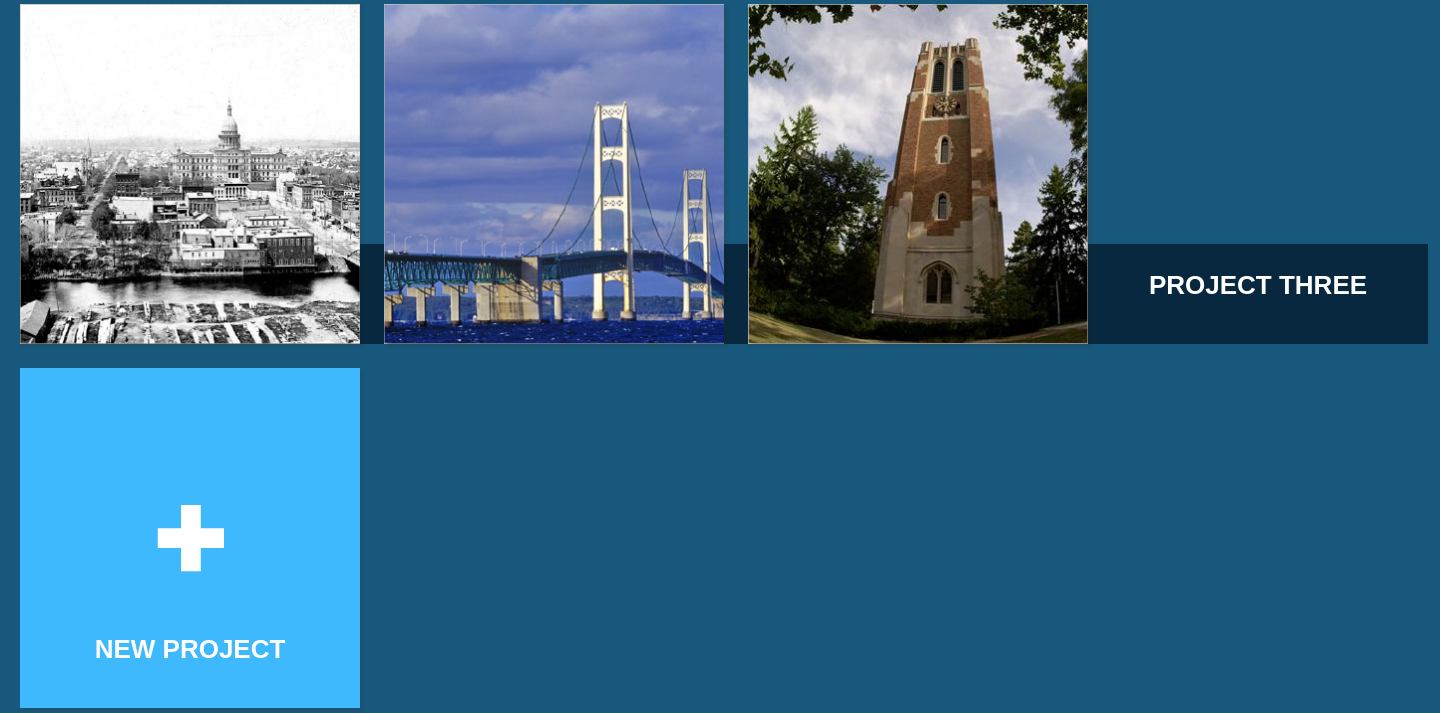
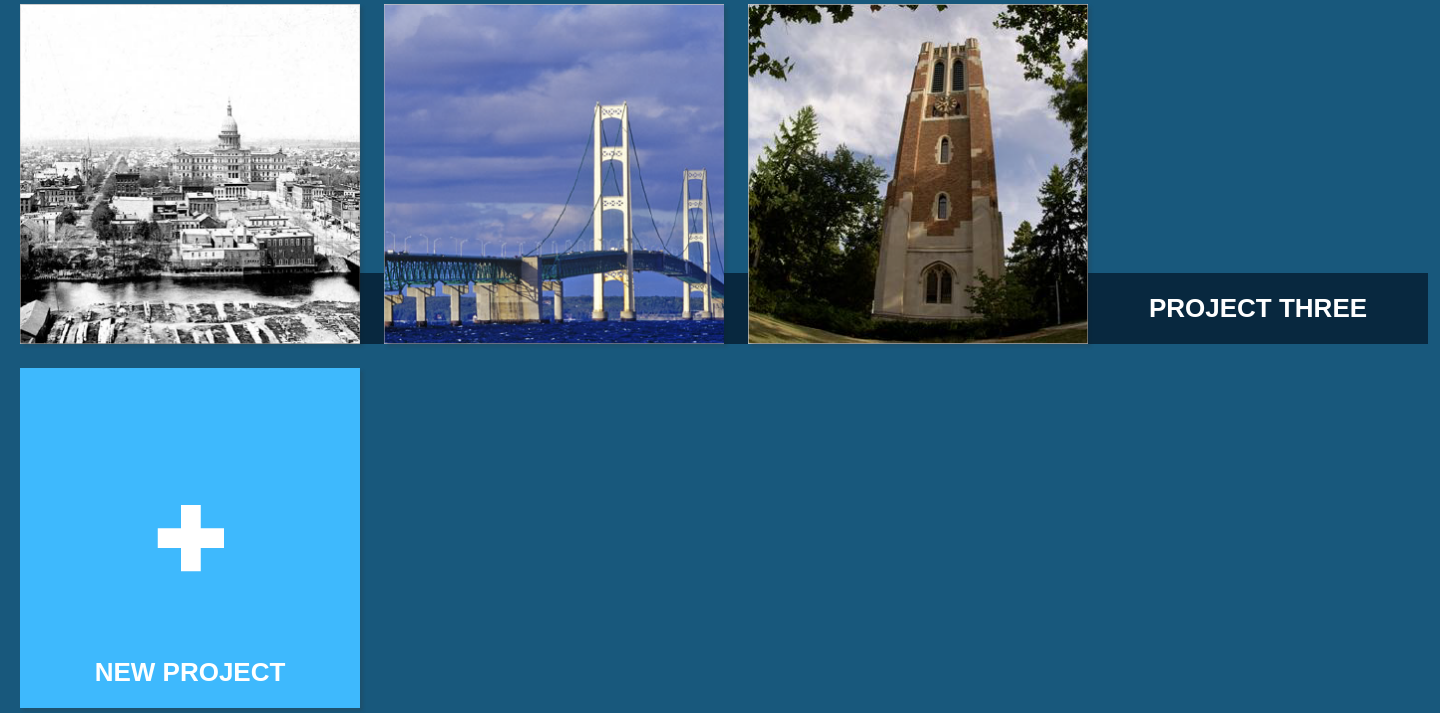
Before and after one commit to MSU-DHI-Lab/mbira-plugin, a PHP site: page /project_all.php in a window 1440 px wide. Shown: the part 91-804 px from the top of the page. Run offline with PHP 8.4, Linux system fonts and the light colour scheme.

Commit message:
CSS Updates to project_all.css
git-svn-id: http://svn.matrix.msu.edu/svn/mbira_plugin@6 01706023-bb97-4ce8-ab48-9f15e5b5d7ad

```diff
--- a/css/project_all.css
+++ b/css/project_all.css
@@ -5,6 +5,33 @@ body, html {
 
 }
 
+@font-face {
+    font-family: 'montserratregular';
+    src: url('Montserrat-Regular-webfont.eot');
+    src: url('Montserrat-Regular-webfont.eot?#iefix') format('embedded-opentype'),
+         url('Montserrat-Regular-webfont.woff') format('woff'),
+         url('Montserrat-Regular-webfont.ttf') format('truetype'),
+         url('Montserrat-Regular-webfont.svg#montserratregular') format('svg');
+    font-weight: normal;
+    font-style: normal;
+
+}
+
+@font-face {
+    font-family: 'montserratbold';
+    src: url('Montserrat-Bold-webfont.eot');
+    src: url('Montserrat-Bold-webfont.eot?#iefix') format('embedded-opentype'),
+         url('Montserrat-Bold-webfont.woff') format('woff'),
+         url('Montserrat-Bold-webfont.ttf') format('truetype'),
+         url('Montserrat-Bold-webfont.svg#montserratbold') format('svg');
+    font-weight: normal;
+    font-style: normal;
+
+}
+
+
+
+/* HEADER */
 
 .header {
     background: #0A263D;
@@ -26,6 +53,12 @@ body, html {
     font-family: sans-serif;
 
 }
+
+
+
+
+
+/* PROJECTS */
 
 .projects {
     margin-top: 75px;
@@ -60,7 +93,6 @@ body, html {
 
 .project_title {
     width: 100%;
-    height: 100px;
     text-align: center;
     position: absolute;
     bottom: 0;
@@ -71,11 +103,12 @@ body, html {
     font-family: sans-serif;
     font-size: 26px;
     color: #fff;
+    margin:0;
+    padding: 20px;
 }
 
 .project_title_new {
     width: 100%;
-    height: 100px;
     text-align: center;
     position: absolute;
     bottom: 0;
@@ -85,8 +118,9 @@ body, html {
     font-family: sans-serif;
     font-size: 26px;
     color: #fff;
+    margin:0;
+    padding: 20px;
 }
-
 
 .project_title_new img {
    text-align: center;
```
